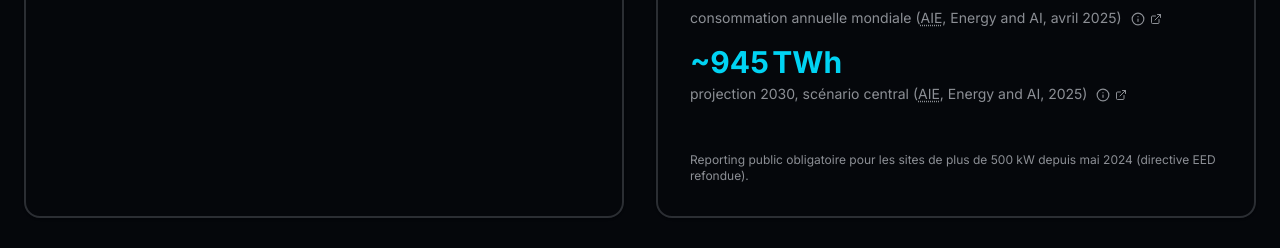
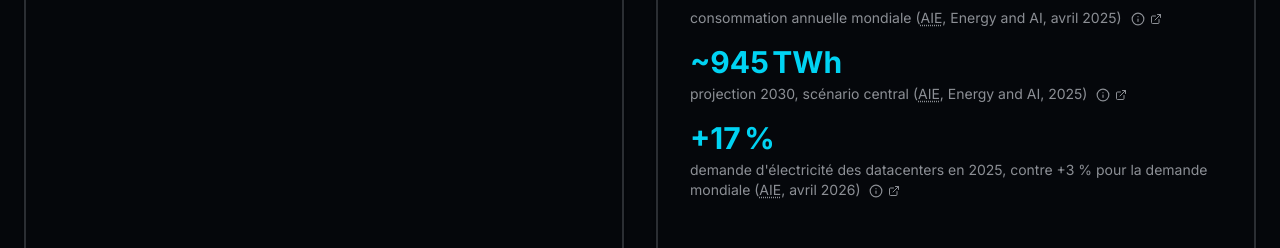
Before and after one commit to Hylst/le-green-it-en-clair, a Next.js app: page /greenit/datacenters in a window 1280 px wide. Shown: the part 1631-1879 px from the top of the page. Built offline with nearby package versions, Linux system fonts and the light colour scheme; no server answers.

Commit message:
AIE 2026 (+17%, SMR 45 GW) + OR 126 Territoires

```diff
--- a/app/datacenters/page.tsx
+++ b/app/datacenters/page.tsx
@@ -155,6 +155,12 @@ export default function DatacentersPage() {
                   <div className="mb-1 text-3xl font-bold text-cyan-700 dark:text-cyan-400"><CountUp to={945} prefix="~" suffix=" TWh" /></div>
                   <p className="text-sm text-muted-foreground">
                     projection 2030, scénario central (<Acronym title="Agence Internationale de l'Énergie (IEA en anglais) : rapport Energy and AI, avril 2025">AIE</Acronym>, Energy and AI, 2025) <SourceTooltip className="ml-1 align-middle" source="AIE, Energy and AI (2025)" url="https://www.iea.org/reports/energy-and-ai" />
+                  </p>
+                </div>
+                <div>
+                  <div className="mb-1 text-3xl font-bold text-cyan-700 dark:text-cyan-400"><CountUp to={17} prefix="+" suffix=" %" /></div>
+                  <p className="text-sm text-muted-foreground">
+                    demande d&apos;électricité des datacenters en 2025, contre +3 % pour la demande mondiale (<Acronym title="Agence Internationale de l'Énergie (IEA en anglais) : rapport Key Questions on Energy and AI, avril 2026" glossary="aie">AIE</Acronym>, avril 2026) <SourceTooltip className="ml-1 align-middle" source="AIE, Key Questions on Energy and AI (avril 2026)" calculation="+17 % datacenters (IA encore plus vite) contre +3 % monde ; doublement attendu d'ici 2030" url="https://www.iea.org/news/data-centre-electricity-use-surged-in-2025-even-with-tightening-bottlenecks-driving-a-scramble-for-solutions" />
                   </p>
                 </div>
               </div>
@@ -957,6 +963,13 @@ export default function DatacentersPage() {
                   calculation="PPL 1re lecture : article L. 141-6-1 (orientations DC), qualification PINM par décret avec comité de projet, refus de permis possible en tension eau, rapport du Gouvernement sous 6 mois"
                   url="https://www.senat.fr/leg/tas25-073.html"
                 />
+                . En Île-de-France, le schéma régional (SDRIF-E, approuvé en juin 2025) demande aux nouvelles implantations l&apos;exemplarité énergétique, la prise en compte du réseau électrique et de l&apos;eau, et la valorisation de la chaleur fatale (OR 126)
+                <SourceTooltip
+                  className="ml-1 align-middle"
+                  source="DRIEAT Île-de-France, fiche repère agrément datacenters, juin 2026"
+                  calculation="OR 126 citée in extenso : sites existants prioritaires, compacité, exemplarité énergétique, eau, réseau local, chaleur valorisée, insertion urbaine"
+                  url="https://www.drieat.ile-de-france.developpement-durable.gouv.fr/IMG/pdf/fiche_repere_relative_aux_demandes_agrement_des_centres_de_donnees_juin_2026.pdf"
+                />
                 .
               </p>
             </div>
--- a/app/problematiques/page.tsx
+++ b/app/problematiques/page.tsx
@@ -798,6 +798,13 @@ const futureSolutions = [
               source="DataCenterDynamics, octobre 2025"
               calculation="1,5 GW max au port de Victoria, pont gaz puis nucléaire 2031 ; Blue Energy fondée en 2023 (MIT)"
               url="https://www.datacenterdynamics.com/en/news/crusoe-taps-blue-energy-to-supply-nuclear-power-for-up-to-15gw-data-center-in-port-of-victoria-texas"
+            />
+            ; les promesses d&apos;achat conditionnelles entre opérateurs et projets SMR sont passées de 25 GW fin 2024 à 45 GW
+            <SourceTooltip
+              className="ml-1"
+              source="AIE, Key Questions on Energy and AI (avril 2026)"
+              calculation="25 GW fin 2024 → 45 GW début 2026, accords d'enlèvement conditionnels DC-SMR"
+              url="https://www.iea.org/news/data-centre-electricity-use-surged-in-2025-even-with-tightening-bottlenecks-driving-a-scramble-for-solutions"
             />
             . Horizon réaliste : 2030-2034 ; en attendant, gaz et batteries (AIE).
           </>
```
